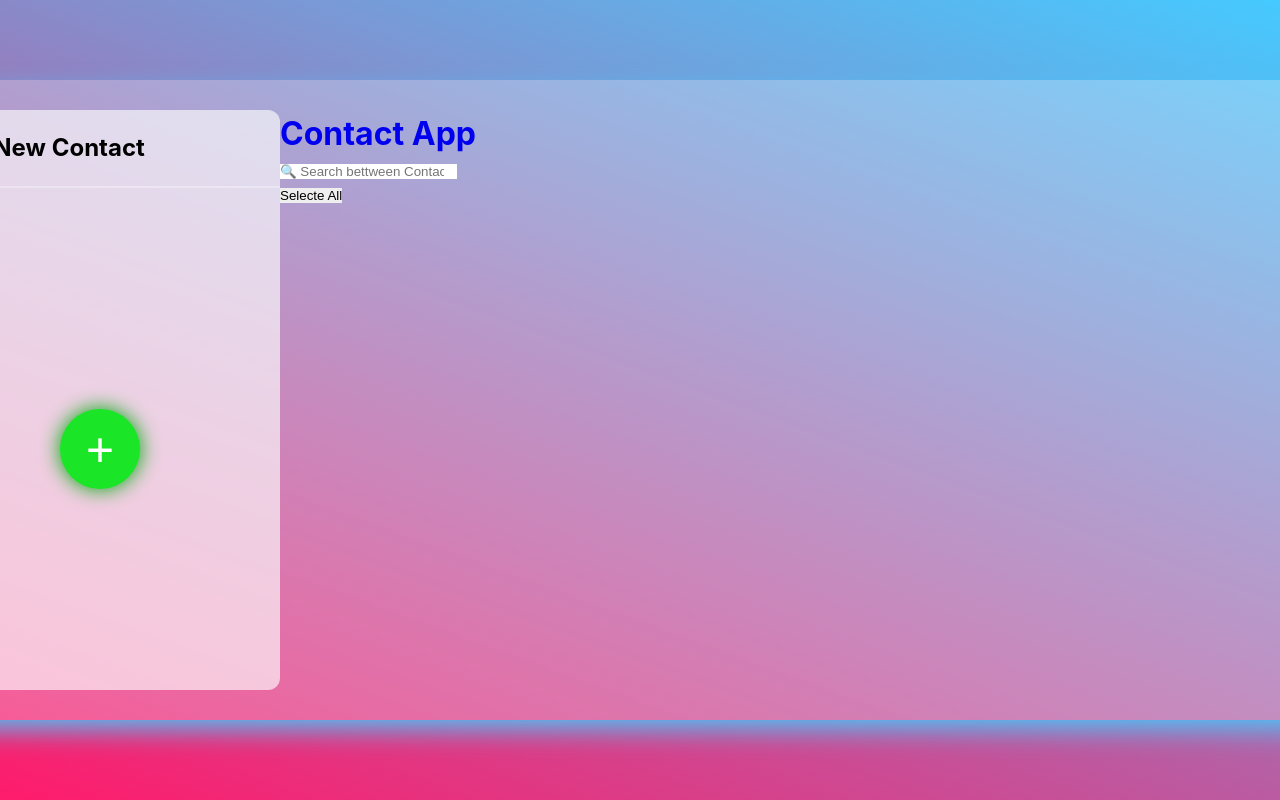
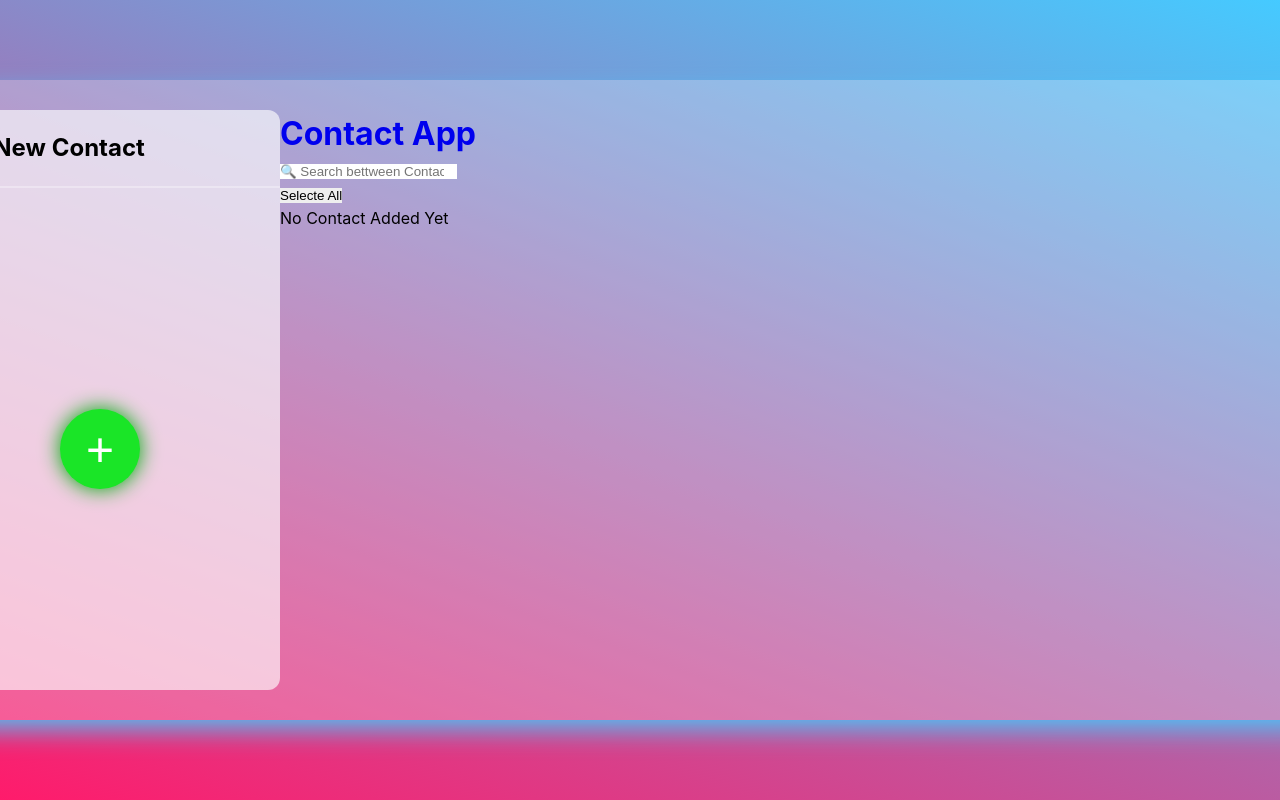
Before and after one commit to Movahed-m/Contact-App, a React (Vite) app: page / in a window 1280 px wide. Shown: the top 800 px of the page. Built offline with nearby package versions, Linux system fonts and the light colour scheme.

Commit message:
adding message for when no contact exist

```diff
--- a/src/components/Main/ContactList.jsx
+++ b/src/components/Main/ContactList.jsx
@@ -45,6 +45,7 @@ const ContactList = ({ contacts, setContacts }) => {
             </div>
           ))}
       </ul>
+      <p>{!contacts.length && "No Contact Added Yet"}</p>
     </div>
   );
 };
```
